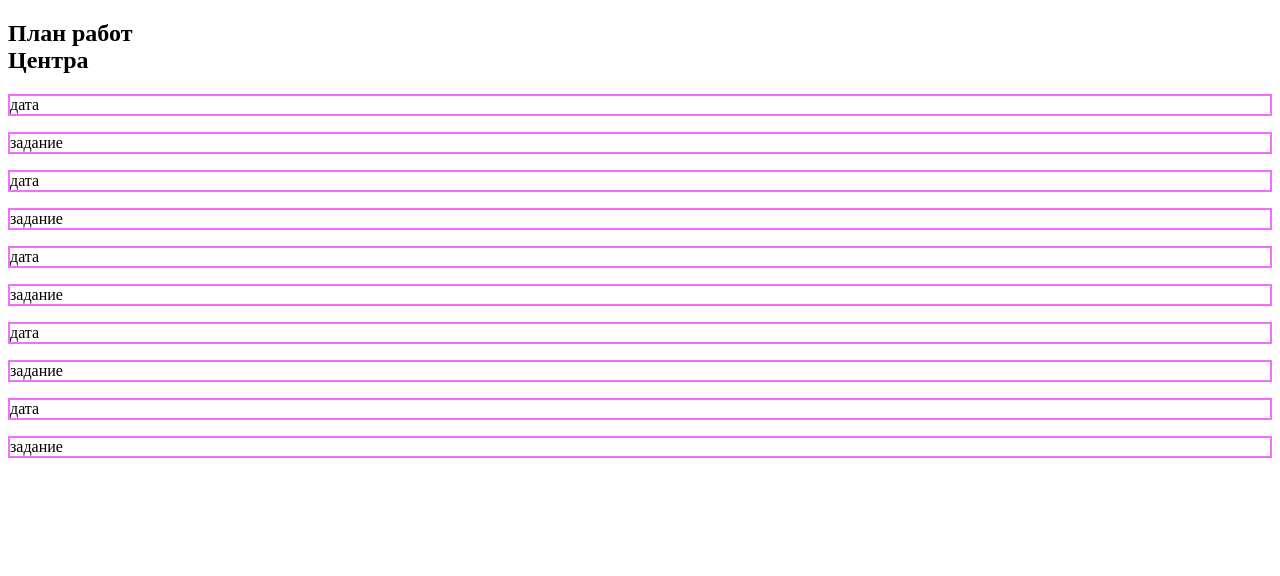
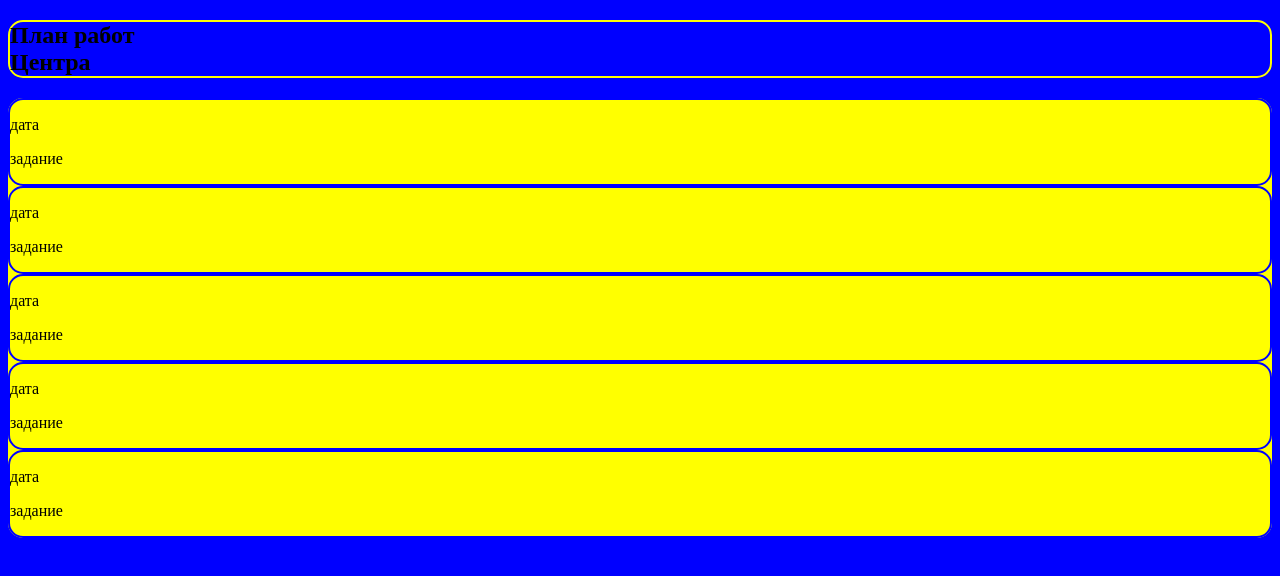
Before and after one commit to StaticArhec/plan-rabot, a plain HTML site: page index.html in a window 1280 px wide. Drawn offline with Linux system fonts and the light colour scheme.

Commit message:
plan-rabot

```diff
--- a/styles/style.css
+++ b/styles/style.css
@@ -1,3 +1,15 @@
-p{
-	border: 2px solid #f36dff;
+article{
+	border: 2px solid #0000ff;
+	border-radius: 15px;
 }
+h2{
+	border: 2px solid #FFFF00;
+	border-radius: 15px;
+}
+section{
+	background-color: #FFFF00;
+	border-radius: 15px;
+}
+body{
+	background-color: #0000ff;
+}
```
Also changed, not shown: index.html (indentation only).
